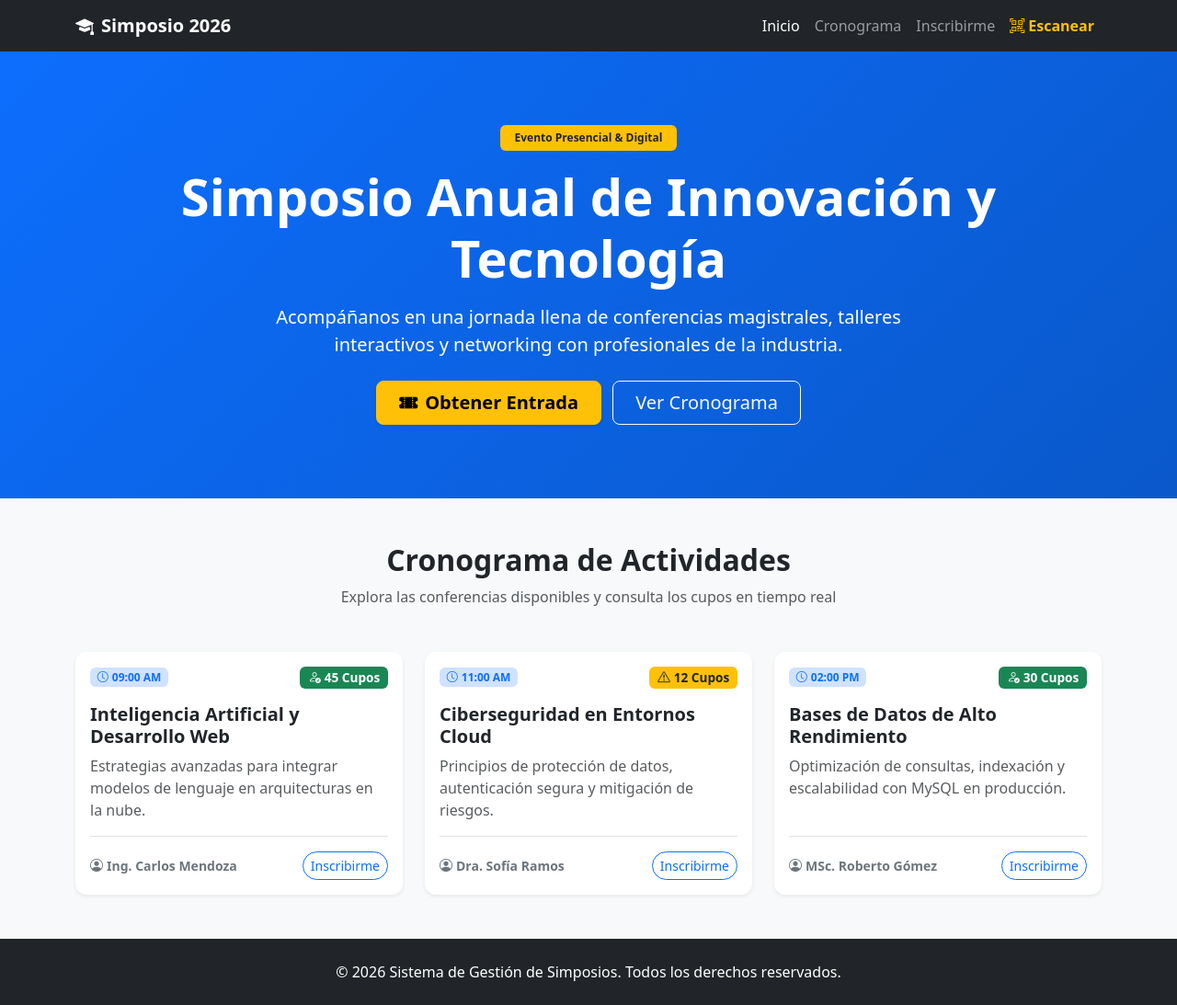
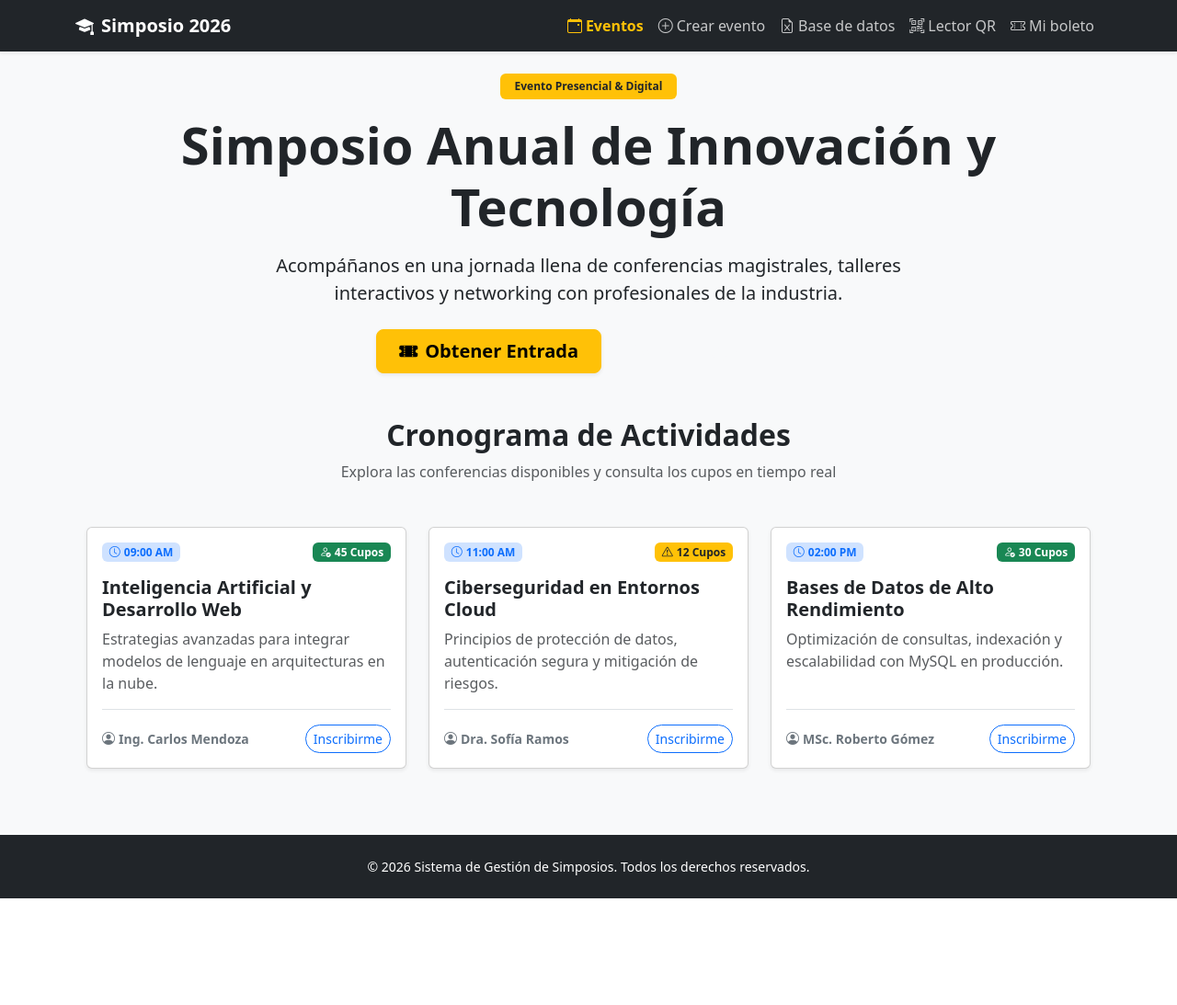
Before and after one commit to Keila-Puac/ProyectoEventosSimposio, a Flask app: page / in a window 1280 px wide. Shown: the whole page at 92% size. After the commit the page ends 977 px from the top, so only its background shows below. Run offline with Flask 3, Linux system fonts and the light colour scheme.

Commit message:
[8] Agregar plantilla base.html

```diff
--- a/app.py
+++ b/app.py
@@ -1,16 +1,37 @@
 import os
-from flask import Flask, render_template, request, redirect, url_for
+from flask import Flask, render_template, request, redirect, url_for, flash
+import mysql.connector
 
 app = Flask(__name__)
+# Llave secreta requerida para usar mensajes de flash()
+app.secret_key = 'simposio_secret_key_2026'
 
 
-# 1. Catálogo / Inicio
-@app.route('/')
-def eventos():
-    return render_template('eventos.html')
+def get_db_connection():
+    return mysql.connector.connect(
+        host=os.getenv('DB_HOST'),
+        user=os.getenv('DB_USER'),
+        password=os.getenv('DB_PASSWORD'),
+        database=os.getenv('DB_NAME')
+    )
 
 
-# 2. Validación de Pagos
+# 1. Eventos / Catálogo Principal (Landing Page)
+@app.route('/')
+def index():
+    return render_template('eventos.html', active='eventos')
+
+
+# 2. Crear Evento
+@app.route('/crear-evento', methods=['GET', 'POST'])
+def nuevo_evento():
+    if request.method == 'POST':
+        flash('Evento creado con éxito', 'success')
+        return redirect(url_for('index'))
+    return render_template('crear_evento.html', active='crear')
+
+
+# 3. Base de Datos / Validar Pago
 @app.route('/datos', methods=['GET', 'POST'])
 def datos():
     if request.method == 'POST':
@@ -18,29 +39,37 @@ def datos():
         no_recibo = request.form.get('no_recibo')
         nombre = request.form.get('nombre')
 
-        # Redirige a la vista del boleto pasando los datos
-        return render_template('boleto.html', estudiante={'nombre': nombre, 'carne': carne}, id_ticket="TCK-1001")
+        flash('Pago verificado correctamente', 'success')
+        # Redirige a la vista del boleto pasando los datos cargados
+        return redirect(url_for('boleto', carne=carne, nombre=nombre, id_ticket="TCK-1001"))
 
-    return render_template('datos.html')
+    return render_template('datos.html', active='datos')
 
 
-# 3. Muestra de Boleto
-@app.route('/boleto/<id_ticket>')
-def boleto(id_ticket):
-    return render_template('boleto.html', id_ticket=id_ticket)
-
-
-# 4. Escaneo e Ingreso (Control de Acceso)
+# 4. Lector QR / Control de Ingreso
 @app.route('/ingreso', methods=['GET', 'POST'])
 def ingreso():
+    estado = None
+    id_ticket = None
     if request.method == 'POST':
         id_ticket = request.form.get('id_ticket')
         if id_ticket == "TCK-1001":
-            return render_template('ingreso.html', estado='permitido', id_ticket=id_ticket)
+            estado = 'permitido'
+            flash('¡Acceso Autorizado!', 'success')
         else:
-            return render_template('ingreso.html', estado='rechazado', id_ticket=id_ticket)
+            estado = 'rechazado'
+            flash('Acceso Denegado: Ticket inválido o utilizado', 'danger')
 
-    return render_template('ingreso.html')
+    return render_template('ingreso.html', active='lector', estado=estado, id_ticket=id_ticket)
+
+
+# 5. Mi Boleto (Pase Digital con QR)
+@app.route('/boleto')
+def boleto():
+    nombre = request.args.get('nombre', 'Estudiante Simposio')
+    carne = request.args.get('carne', '20260000')
+    id_ticket = request.args.get('id_ticket', 'TCK-1001')
+    return render_template('boleto.html', active='boleto', nombre=nombre, carne=carne, id_ticket=id_ticket)
 
 
 if __name__ == '__main__':
--- a/templates/base.html
+++ b/templates/base.html
@@ -2,62 +2,75 @@
 <html lang="es">
 <head>
     <meta charset="UTF-8">
-    <meta name="viewport" content="width=device-width, initial-scale=1.0">
+    <meta name="viewport" content="width=device-width, initial-scale=1">
     <title>{% block title %}Simposio 2026{% endblock %}</title>
     <!-- Bootstrap 5 CDN -->
     <link href="https://cdn.jsdelivr.net/npm/bootstrap@5.3.2/dist/css/bootstrap.min.css" rel="stylesheet">
     <!-- Bootstrap Icons -->
     <link rel="stylesheet" href="https://cdn.jsdelivr.net/npm/bootstrap-icons@1.11.1/font/bootstrap-icons.css">
+    <!-- Estilos personalizados -->
+    <link rel="stylesheet" href="{{ url_for('static', filename='style.css') }}">
     <style>
-        .hero-section {
-            background: linear-gradient(135deg, #0d6efd 0%, #0a58ca 100%);
-            color: white;
-            padding: 80px 0;
+        /* Estilos base para conservar el tema del Simposio */
+        .navbar-simposio {
+            background-color: #212529 !important;
         }
-        .card-conferencia {
-            transition: transform 0.2s ease, box-shadow 0.2s ease;
-            border: none;
-            border-radius: 12px;
+        .navbar-simposio .navbar-brand {
+            color: #ffffff !important;
+            font-weight: 700;
         }
-        .card-conferencia:hover {
-            transform: translateY(-5px);
-            box-shadow: 0 10px 20px rgba(0,0,0,0.1) !important;
+        .navbar-simposio .nav-link {
+            color: rgba(255, 255, 255, 0.75) !important;
         }
-        .badge-cupos {
-            font-size: 0.85rem;
+        .navbar-simposio .nav-link.active,
+        .navbar-simposio .nav-link:hover {
+            color: #ffc107 !important;
+            font-weight: 600;
         }
     </style>
 </head>
 <body class="bg-light d-flex flex-column min-vh-100">
 
-    <!-- Navegación idéntica a tu captura -->
-    <nav class="navbar navbar-expand-lg navbar-dark bg-dark sticky-top">
+    <!-- Navegación Adaptada con url_for -->
+    <nav class="navbar navbar-expand-lg navbar-simposio sticky-top shadow-sm">
         <div class="container">
-            <a class="navbar-brand fw-bold" href="/"><i class="bi bi-mortarboard-fill me-2"></i>Simposio 2026</a>
-            <button class="navbar-toggler" type="button" data-bs-toggle="collapse" data-bs-target="#navbarNav">
-                <span class="navbar-toggler-icon"></span>
-            </button>
-            <div class="collapse navbar-collapse" id="navbarNav">
+            <a class="navbar-brand" href="{{ url_for('index') }}"><i class="bi bi-mortarboard-fill me-2"></i>Simposio 2026</a>
+            <button class="navbar-toggler" data-bs-toggle="collapse" data-bs-target="#nav"><span class="navbar-toggler-icon"></span></button>
+            <div class="collapse navbar-collapse" id="nav">
                 <ul class="navbar-nav ms-auto">
-                    <li class="nav-item"><a class="nav-link active" href="/">Inicio</a></li>
-                    <li class="nav-item"><a class="nav-link" href="#cronograma">Cronograma</a></li>
-                    <li class="nav-item"><a class="nav-link" href="/datos">Inscribirme</a></li>
-                    <li class="nav-item"><a class="nav-link text-warning fw-bold" href="/ingreso"><i class="bi bi-qr-code-scan me-1"></i>Escanear</a></li>
+                    <li><a class="nav-link {{ 'active' if active=='eventos' }}" href="{{ url_for('index') }}"><i class="bi bi-calendar-event me-1"></i>Eventos</a></li>
+                    <li><a class="nav-link {{ 'active' if active=='crear' }}" href="{{ url_for('nuevo_evento') }}"><i class="bi bi-plus-circle me-1"></i>Crear evento</a></li>
+                    <li><a class="nav-link {{ 'active' if active=='datos' }}" href="{{ url_for('datos') }}"><i class="bi bi-file-earmark-excel me-1"></i>Base de datos</a></li>
+                    <li><a class="nav-link {{ 'active' if active=='lector' }}" href="{{ url_for('ingreso') }}"><i class="bi bi-qr-code-scan me-1"></i>Lector QR</a></li>
+                    <li><a class="nav-link {{ 'active' if active=='boleto' }}" href="{{ url_for('boleto') }}"><i class="bi bi-ticket-perforated me-1"></i>Mi boleto</a></li>
                 </ul>
             </div>
         </div>
     </nav>
 
-    <main class="flex-grow-1">
-        {% block content %}{% endblock %}
+    <!-- Contenido con Soporte de Mensajes Flasheados -->
+    <main class="flex-grow-1 py-4">
+        <div class="container">
+            {% with msgs = get_flashed_messages(with_categories=true) %}
+                {% for cat, m in msgs %}
+                    <div class="alert alert-{{ cat }} alert-dismissible fade show" role="alert">
+                        {{ m }}
+                        <button type="button" class="btn-close" data-bs-dismiss="alert"></button>
+                    </div>
+                {% endfor %}
+            {% endwith %}
+            {% block content %}{% endblock %}
+        </div>
     </main>
 
+    <!-- Pie de Página Unificado -->
     <footer class="bg-dark text-white text-center py-4 mt-auto">
         <div class="container">
-            <p class="mb-0">&copy; 2026 Sistema de Gestión de Simposios. Todos los derechos reservados.</p>
+            <p class="mb-0 small">&copy; 2026 Sistema de Gestión de Simposios. Todos los derechos reservados.</p>
         </div>
     </footer>
 
     <script src="https://cdn.jsdelivr.net/npm/bootstrap@5.3.2/dist/js/bootstrap.bundle.min.js"></script>
+    {% block scripts %}{% endblock %}
 </body>
 </html>
```
